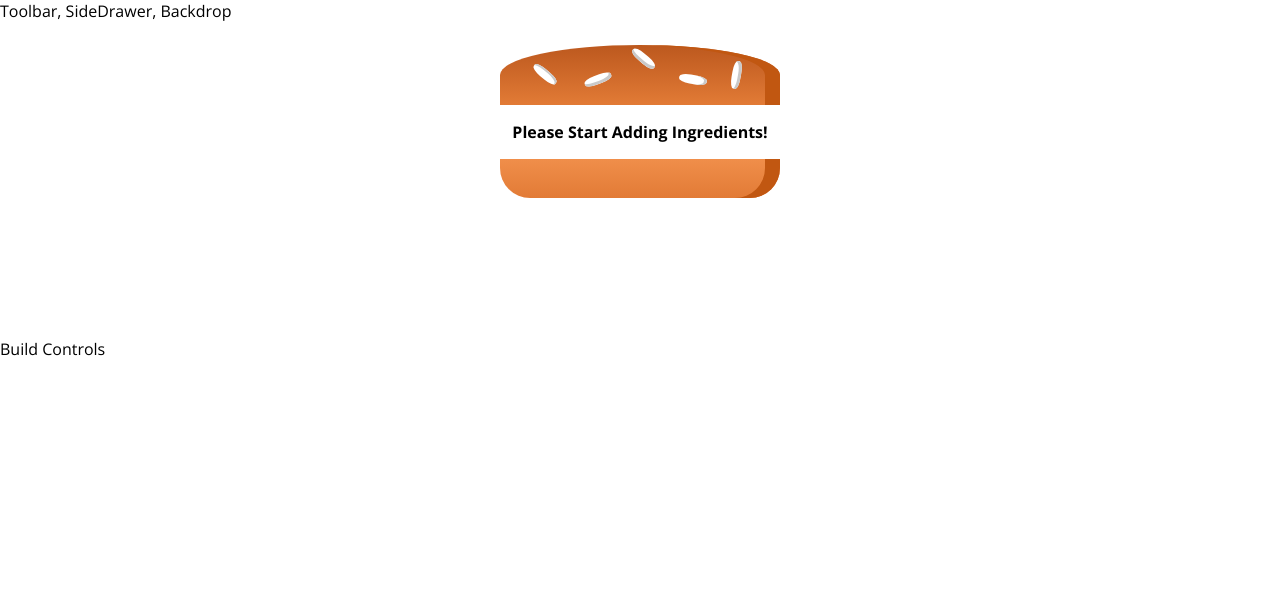
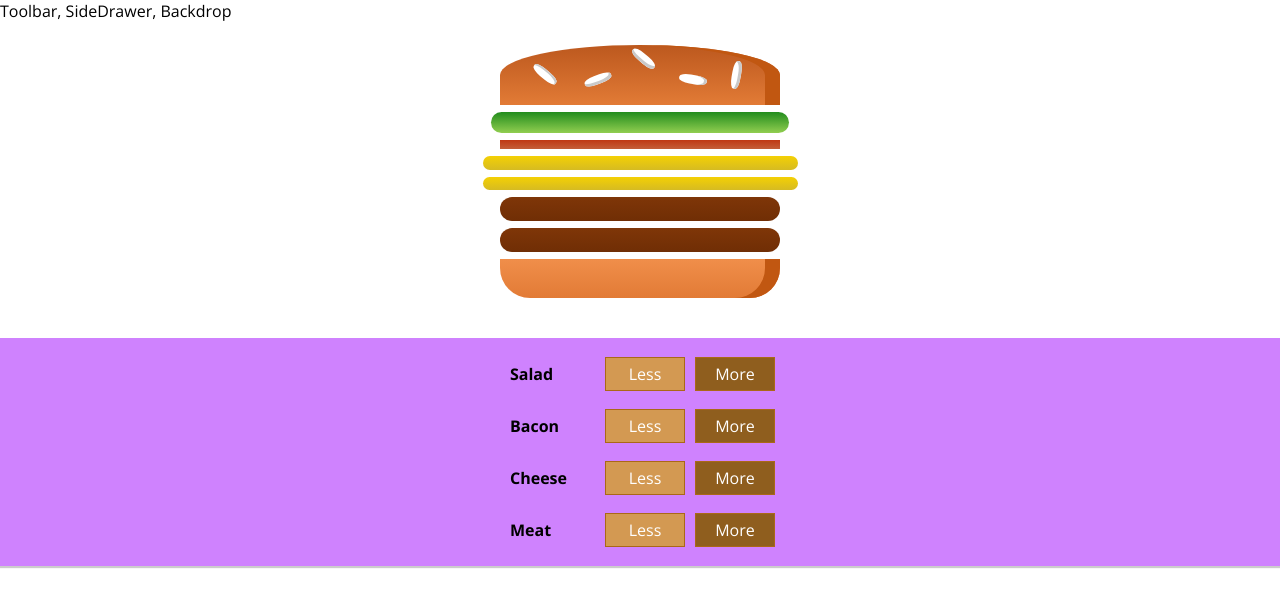
Before and after one commit to BonesTheGhost/react_burger_builder, a React app in the folder burger_builder/: page / in a window 1280 px wide. Shown: the top 606 px of the page. Built offline with nearby package versions, Linux system fonts and the light colour scheme.

Commit message:
[9] UPDATE:: Added the Build Controls below the burger visual to make the app more user friendly. Will be attempting to hook up state to the Build Controls and remedying the blue background.

```diff
--- a/burger_builder/src/components/Burger/BuildControls/BuildControl/BuildControl.js
+++ b/burger_builder/src/components/Burger/BuildControls/BuildControl/BuildControl.js
@@ -1,13 +1,13 @@
 import React from 'react';
 
-import classes from './buildControl.css';
+import classes from './BuildControl.css';
 
-const buildControl = (props) => {
+const buildControl = (props) => (
     <div className={classes.BuildControl}>
         <div className={classes.Label}>{props.label}</div>
         <button className={classes.Less}>Less</button>
         <button className={classes.More}>More</button>
     </div>
-};
+);
 
 export default buildControl;
--- a/burger_builder/src/components/Burger/BuildControls/BuildControls.js
+++ b/burger_builder/src/components/Burger/BuildControls/BuildControls.js
@@ -1,8 +1,19 @@
 import React from 'react';
+import classes from './BuildControls.css';
+import BuildControl from './BuildControl/BuildControl';
+
+const controls = [
+    { label: 'Salad', type: 'salad'},
+    { label: 'Bacon', type: 'bacon'},
+    { label: 'Cheese', type: 'cheese'},
+    { label: 'Meat', type: 'meat'},
+];
 
 const buildControls = (props) => (
-    <div>
-
+    <div className={classes.BuildControls}>
+        {controls.map(ctrl => (
+            <BuildControl key={ctrl.label} label={ctrl.label} />
+        ))}
     </div>
 );
 
--- a/burger_builder/src/containers/BurgerBuilder/BurgerBuilder.js
+++ b/burger_builder/src/containers/BurgerBuilder/BurgerBuilder.js
@@ -1,6 +1,7 @@
 import React, { Component } from "react";
 import Aux from '../../hoc/Auxilary';
 import Burger from '../../components/Burger/Burger';
+import BuildControls from '../../components/Burger/BuildControls/BuildControls';
 
 class BurgerBuilder extends Component {
     //constructor(props) {
@@ -9,10 +10,10 @@
     //}
     state= {
         ingredients: {
-            salad: 0,
-            bacon: 0,
-            cheese: 0,
-            meat: 0
+            salad: 1,
+            bacon: 1,
+            cheese: 2,
+            meat: 2
         }
     }
 
@@ -20,7 +21,7 @@
         return(
             <Aux>
                 <Burger ingredients={this.state.ingredients} />
-                <div>Build Controls</div>
+                <BuildControls />
             </Aux>
         );
     }
```
